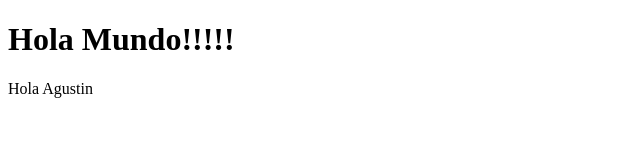
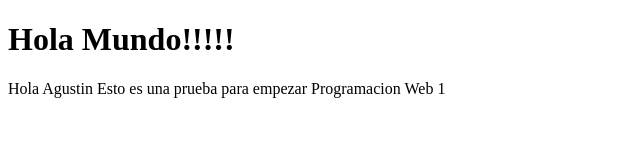
Before and after one commit to JRinaldi1997/Primer-Repositorio, a plain HTML site: page index.html in a window 1280 px wide. Shown: the whole page, without its empty margins (0-640 px from the left). Drawn offline with Linux system fonts and the light colour scheme.

Commit message:
Update index.html

```diff
--- a/index.html
+++ b/index.html
@@ -9,6 +9,7 @@
     <h1>Hola Mundo!!!!!</h1>
     <P>
         Hola Agustin
+        Esto es una prueba para empezar Programacion Web 1
     </P>
 </body>
 </html>
```
